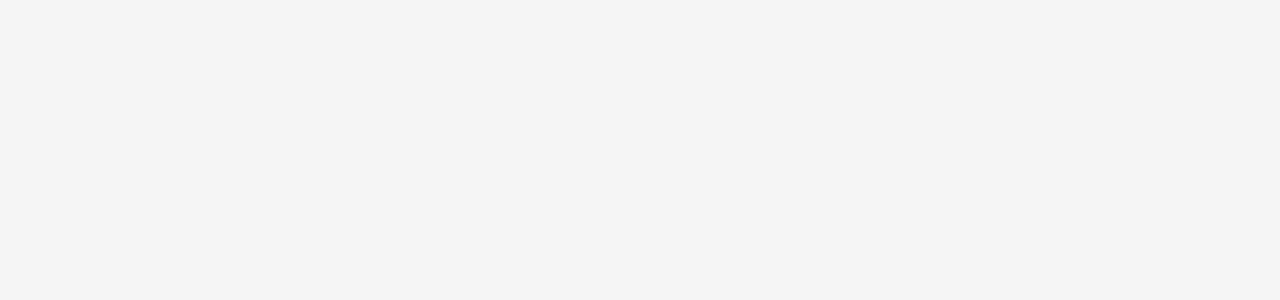
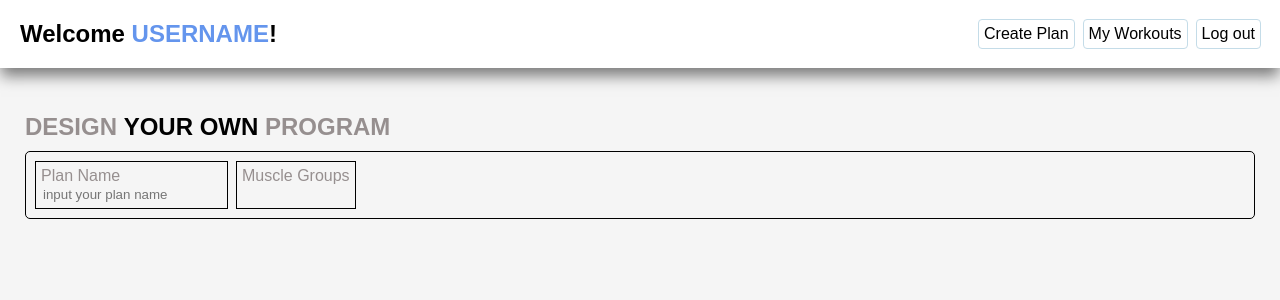
Before and after one commit to Avtex19/workout-app, a React (Vite) app in the folder front/: page /create-workout in a window 1280 px wide. Before the commit this address had no page. Shown: the top 300 px of the page. Built offline with nearby package versions, Linux system fonts and the light colour scheme.

Commit message:
feat: working on 'create-plan' component'

```diff
--- a/front/src/App.tsx
+++ b/front/src/App.tsx
@@ -10,7 +10,7 @@ function App() {
           <BrowserRouter>
 
             <Routes>
-              <Route path={"/"} element={<Home />}/>
+              <Route path={"*"} element={<Home />}/>
               <Route path={'/authorization'} element={<AuthorizationPage />} />
             </Routes>
 
--- a/front/src/api/registerUser.ts
+++ b/front/src/api/registerUser.ts
@@ -2,8 +2,9 @@ import {UserRegFormData} from "../components/authorization/authTypes.ts";
 import {WorkoutAPP} from "./axios.ts";
 export async function registerUser(data: UserRegFormData){
     return await WorkoutAPP.post('/api/create/user/', {
+
         user: {
-            username:data.username,
+            username: data.username,
             height: data.height,
             weight: data.weight,
             password: data.password
--- a/front/src/components/authorization/components/Login.tsx
+++ b/front/src/components/authorization/components/Login.tsx
@@ -26,7 +26,7 @@ export function Login({
             <p>not signed up? <span onClick={() => changeAuthState('SIGNUP')}>click here to register</span></p>
         </div>
 
-        <form>
+        <form className={AuthCSS['auth-form']}>
 
 
             <div>
--- a/front/src/components/authorization/components/Signup.tsx
+++ b/front/src/components/authorization/components/Signup.tsx
@@ -44,7 +44,7 @@ export function Signup({
             <p>Already signed up? <span onClick={() => changeAuthState('LOGIN')}>click here to Log in</span></p>
         </div>
 
-        <form method={"POST"} onSubmit={onSubmitAuthorize}>
+        <form className={AuthCSS['auth-form']} method={"POST"} onSubmit={onSubmitAuthorize}>
             {next ? <>
 
                 <div>
--- a/front/src/components/authorization/components/auth.module.css
+++ b/front/src/components/authorization/components/auth.module.css
@@ -23,7 +23,7 @@
 
 }
 
-form {
+.auth-form {
     display: flex;
     flex-direction: column;
     justify-content: center;
--- a/front/src/components/home/Home.tsx
+++ b/front/src/components/home/Home.tsx
@@ -1,8 +1,22 @@
+import Header from './components/Header.tsx'
+import {Routes, Route} from 'react-router-dom'
+import CreateWorkout from "./components/CreateWorkout.tsx";
+import HomeCSS from './home.module.css';
+
 export function Home(){
 
 
 
-    return <h1>Home</h1>
+    return <main className={HomeCSS['home-wrapper']}>
+           <Header />
+
+        <Routes>
+
+            <Route path={'/create-workout'} element={<CreateWorkout />}></Route>
+
+        </Routes>
+
+    </main>
 }
 
 export default Home
--- /dev/null
+++ b/front/src/components/home/components/CreateWorkout.tsx
@@ -0,0 +1,27 @@
+import HomeC from './homeC.module.css';
+
+export function CreateWorkout(){
+
+
+    return <section className={HomeC['create-plan-wrapper']}>
+        <h1>DESIGN <span>YOUR OWN</span> PROGRAM</h1>
+        <form className={HomeC['workout-plan-form']}>
+            <div>
+                <p>Plan Name</p>
+                <input placeholder={"input your plan name"} type={"text"}
+                       maxLength={255}
+                />
+
+            </div>
+
+            <div>
+                <p>Muscle Groups</p>
+
+            </div>
+
+        </form>
+
+    </section>
+}
+
+export default CreateWorkout;
--- /dev/null
+++ b/front/src/components/home/components/Header.tsx
@@ -0,0 +1,22 @@
+import HomeC from './homeC.module.css';
+import {Link} from "react-router-dom";
+
+export function Header(){
+    const username = "USERNAME"
+
+
+    return <section className={HomeC['header-wrapper']}>
+        <h1>Welcome <span>{username}</span>!</h1>
+
+
+
+        <div className={HomeC['navigation']}>
+            <Link to={'/create-workout'}><button>Create Plan</button></Link>
+            <Link to={'/my-workouts'}><button>My Workouts</button></Link>
+            <button>Log out</button>
+
+        </div>
+    </section>
+}
+
+export default Header;
--- /dev/null
+++ b/front/src/components/home/components/homeC.module.css
@@ -0,0 +1,81 @@
+.header-wrapper{
+    height: fit-content;
+    background-color: white;
+    padding: 20px;
+    display: flex;
+    justify-content: space-between;
+    align-items: center;
+    width: 100%;
+
+    box-shadow: 0 9px 14px -1px rgba(0,0,0,0.5);
+    & h1 {
+
+        font-family: 'Monsterrat', sans-serif;
+
+        & span {
+            color: cornflowerblue;
+        }
+
+    }
+
+    & button {
+
+        border: none;
+        outline: 1px solid #c4dce8;
+        background-color: white;
+        padding: 5px;
+        font-size: 1rem;
+        border-radius: 3px;
+        cursor: pointer;
+        transition: all 300ms linear;
+    }
+
+    & button:active{
+        scale: 0.95
+    }
+
+    & button:hover{
+        background-color: #c4c4c4;
+        outline: 1px solid black;
+    }
+
+    & .navigation{
+        display: flex;
+        gap: 10px;
+
+    }
+}
+
+.create-plan-wrapper{
+    padding: 25px;
+    font-family: 'Monsterrat', sans-serif;
+    color: #968f8f;
+    display: flex;
+    flex-direction: column;
+    gap: 10px;
+
+    & span {
+        color: black;
+        font-family: sans-serif;
+    }
+
+    .workout-plan-form{
+        border: 1px solid black;
+        border-radius: 5px;
+        padding: 10px;
+        display: flex;
+        flex-direction: row;
+        gap: 10px;
+
+
+        & input {
+            border: none;
+            background-color: inherit;
+        }
+
+        & div {
+            outline: 1px solid black;
+            padding: 5px;
+        }
+    }
+}
--- a/front/src/components/home/home.module.css
+++ b/front/src/components/home/home.module.css
@@ -0,0 +1,5 @@
+.home-wrapper{
+    display: flex;
+    gap: 20px;
+    flex-direction:column;
+}
```
